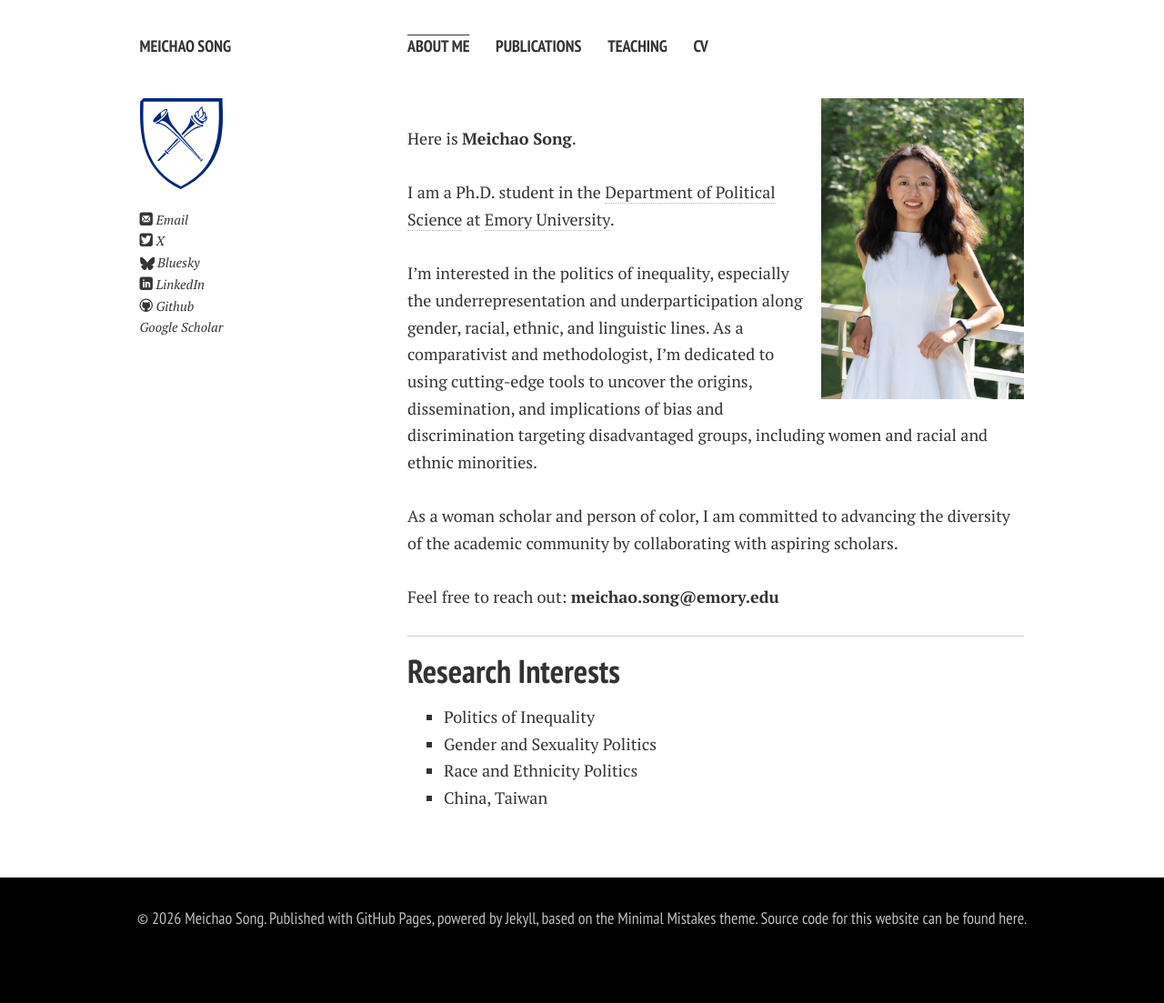
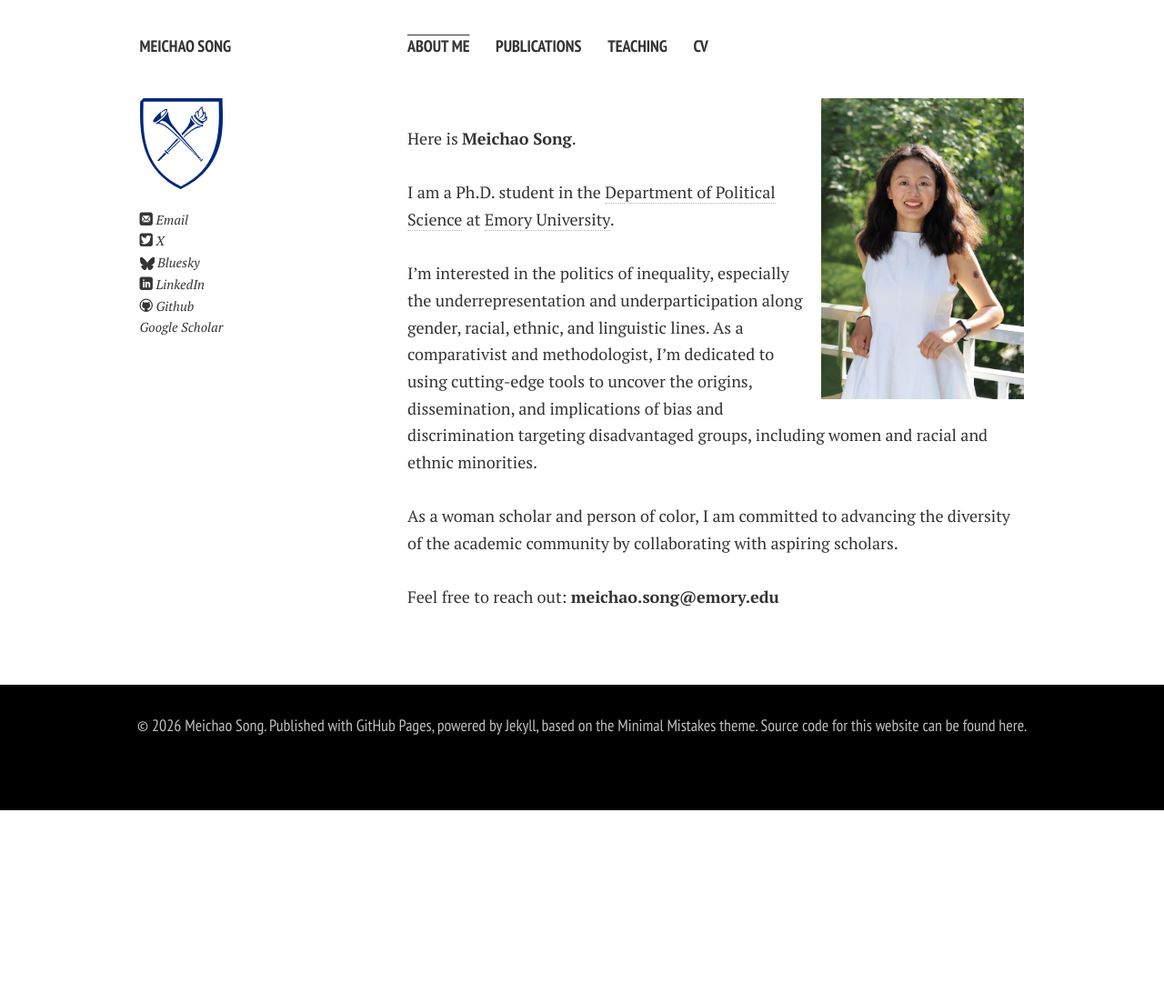
Before and after one commit to MeichaoPoliSci/MeichaoCV202606, a Jekyll site: the page built from index.md, in a window 1280 px wide. Shown: the whole page at 91% size. Built offline with Jekyll 4.4.1, drawn with Linux system fonts in a browser that asks for light colours; nearby versions of some CDN libraries; comment, search, counter and statistics services are not loaded; a style sheet for code colours, icons or effects is not loaded; after the commit the page ends 900 px from its top, so only the background shows below that.

Commit message:
Remove Research Interests section from index.md
Removed the Research Interests section from the index.

```diff
--- a/index.md
+++ b/index.md
@@ -13,12 +13,3 @@ layout: page
 <br>As a woman scholar and person of color, I am committed to advancing the diversity of the academic community by collaborating with aspiring scholars.
 
 <br>Feel free to reach out: **meichao.song@emory.edu**
-
----
-
-## Research Interests
-
-- Politics of Inequality
-- Gender and Sexuality Politics
-- Race and Ethnicity Politics
-- China, Taiwan
```
